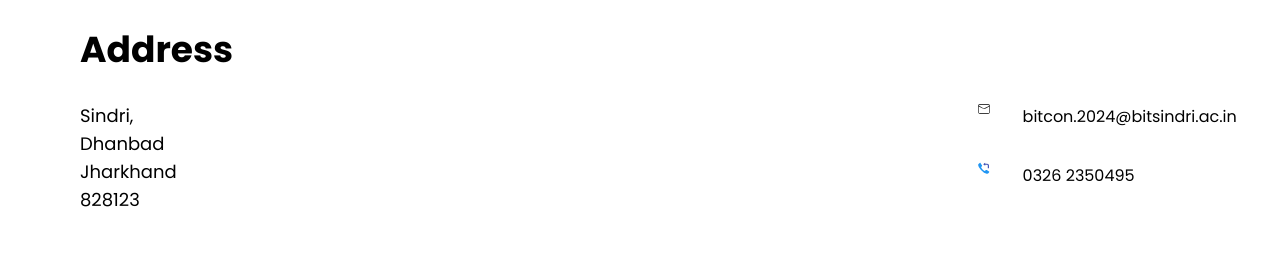
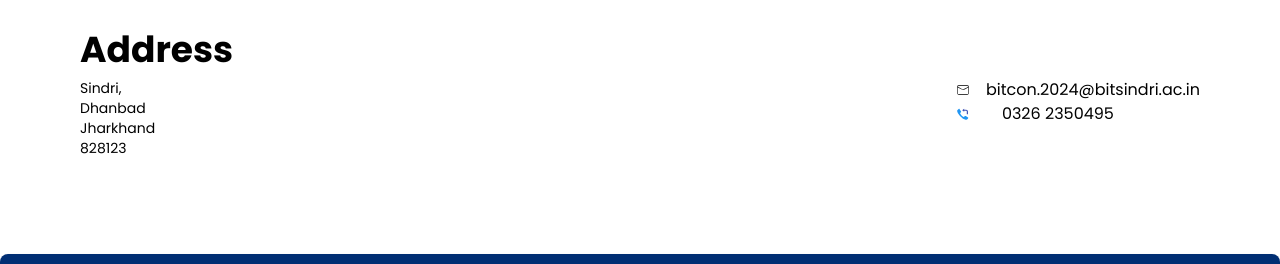
Before and after one commit to pratiksrivastava01/bitcon2023, a Next.js app: page /contact in a window 1280 px wide. Shown: the part 872-1136 px from the top of the page. Built offline with nearby package versions, Linux system fonts and the light colour scheme; a web font is replaced by a local one.

Commit message:
Update2 By Shashikanta2234

```diff
--- a/pages/PaperSubmission/info.jsx
+++ b/pages/PaperSubmission/info.jsx
@@ -24,9 +24,8 @@ const info = () => {
       </Head>
       <Navbar />
       <Nav3 />
-
       <div className="flex flex-row items-center sm:flex-col mt-6 justify-center">
-        <div className="h-auto mx-8 sm:mx-0 rounded-lg p-4  border-primary shadow-2xl  ">
+        <div className="h-auto mx-8 sm:mx-0 rounded-lg p-4  min-h-[70vh] border-primary shadow-2xl  ">
           <div className="flex gap-3">
             <Image src={preparation} className="h-[2.5rem] w-[auto] " />
             <h1 className=" font-bold text-4xl sm:text-2xl">PAPER SUBMISSION</h1>
@@ -237,7 +236,7 @@ const info = () => {
           </ul> */}
         </div>
       </div>
-      {/* <Foot /> */}
+      <Foot />
     </>
   );
 };
--- a/pages/contact.js
+++ b/pages/contact.js
@@ -44,28 +44,28 @@ const contact = () => {
                 <h1 className="text-primary font-bold flex text-4xl sm:text-xl ">
                   Address
                 </h1>
-                <div className="flex gap-[50rem] flex-row sm:flex-col sm:gap-[1rem]">
-                  <p className="text-primary flex text-lg mt-[2rem] sm:text-xs">
+                <div className="flex gap-[50rem] flex-row sm:flex-col mt-2 sm:gap-[1rem] items-start">
+                  <p className="text-primary flex text-sm sm:text-xs">
                     Sindri, Dhanbad <br /> Jharkhand 828123
                   </p>
                   {/* <p className="text-white flex text-2xl mt-[2rem] sm:text-xl">
                     Note: All commeties are required to ma
                   </p> */}
-                  <div className=" flex-1">
+                  <div className=" flex-1 gap-1">
                     <Link
                       href="mailto:amit.ee@bitsindri.ac.in"
-                      className="flex gap-[2rem]"
+                      className="flex gap-[1rem] items-center"
                     >
-                      <CiMail className="text-white text-bold mt-[2rem] text-sm sm:text-xs text-yellow" />
-                      <span className="mt-[2.2rem]  hover:text-primary">
+                      <CiMail className=" text-bold text-sm sm:text-xs text-yellow" />
+                      <span className="hover:text-primary">
                         bitcon.2024@bitsindri.ac.in
                       </span>
                     </Link>
                     {/* <span>amit.ee@bitsindri.ac.in</span> */}
 
-                    <a href="" className="flex gap-[2rem]">
-                      <FcCallback className="text-white text-bold mt-[2rem]  text-sm sm:text-xs text-yellow" />
-                      <span className="mt-[2.2rem]  hover:text-primary">
+                    <a href="" className="flex gap-[2rem] items-center">
+                      <FcCallback className="text-bold text-sm sm:text-xs text-yellow" />
+                      <span className="hover:text-primary">
                         0326 2350495
                       </span>
                     </a>
```
